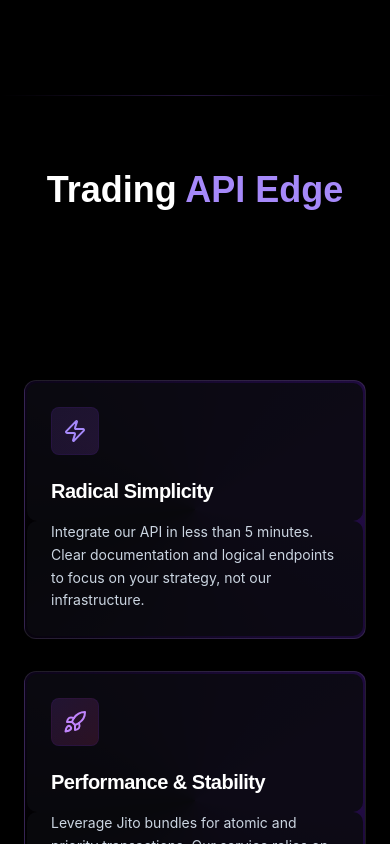
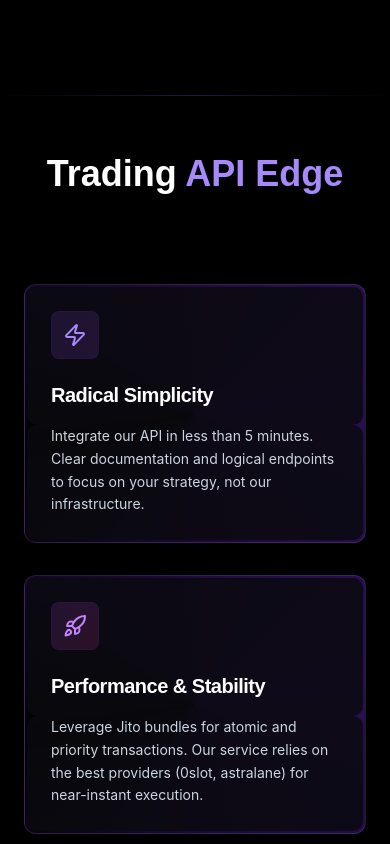
Before and after one commit to OSTEN44425/golden-meme-launchpad, a React (Vite) app: page / in a window 390 px wide. Shown: the part 4280-5124 px from the top of the page. Built offline with nearby package versions, Linux system fonts and the light colour scheme.

Commit message:
Adjust Trading API Edge title and opacity.
Lowered the "Trading API Edge" title and increased the opacity of the internal lights and border effects of the cards. (Edited `src/pages/Index.tsx`, `src/index.css`)

```diff
--- a/src/index.css
+++ b/src/index.css
@@ -454,11 +454,11 @@ All colors MUST be HSL.
     background: conic-gradient(
       from var(--gradient-angle),
       transparent,
-      hsla(263, 70%, 30%, 0.25),
-      hsla(263, 70%, 35%, 0.35),
-      hsla(263, 70%, 40%, 0.4),
-      hsla(263, 70%, 35%, 0.35),
-      hsla(263, 70%, 30%, 0.25),
+      hsla(263, 70%, 30%, 0.35),
+      hsla(263, 70%, 35%, 0.45),
+      hsla(263, 70%, 40%, 0.5),
+      hsla(263, 70%, 35%, 0.45),
+      hsla(263, 70%, 30%, 0.35),
       transparent
     );
     animation: trading-edge-rotate 2.5s linear infinite;
--- a/src/pages/Index.tsx
+++ b/src/pages/Index.tsx
@@ -601,9 +601,9 @@ async fn main() -> Result<(), Box<dyn std::error::Error>> {
 
       {/* Trading API Edge Title */}
       <FadeContent>
-        <section id="edge" className="py-10 relative">
+        <section id="edge" className="py-6 relative">
           <div className="container mx-auto px-6 text-center">
-            <h2 className="text-4xl lg:text-5xl font-bold mb-16 leading-tight whitespace-nowrap">
+            <h2 className="text-4xl lg:text-5xl font-bold mb-8 leading-tight whitespace-nowrap">
               <span className="text-white">Trading</span>{" "}
               <span className="text-violet-400">API Edge</span>
             </h2>
@@ -613,7 +613,7 @@ async fn main() -> Result<(), Box<dyn std::error::Error>> {
 
       {/* Key Benefits - WITH DARKER ANIMATED BORDERS */}
       <FadeContent>
-        <section className="py-16 relative">
+        <section className="py-8 relative">
           <div className="container mx-auto px-6">
             <div className="grid grid-cols-1 md:grid-cols-2 lg:grid-cols-4 gap-8">
               {[
```
